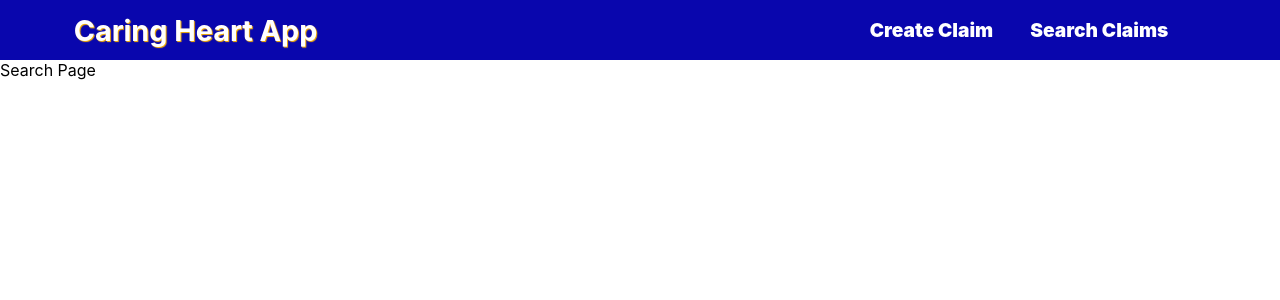
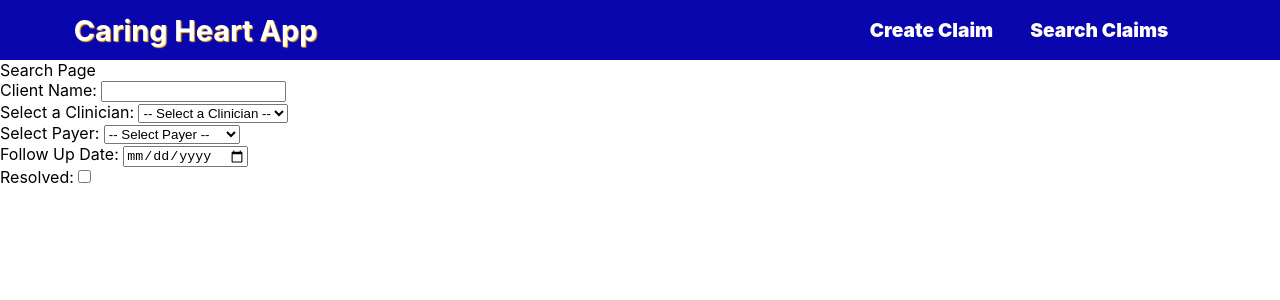
Before and after one commit to WesGlassmeyer/caring-hearts, a React (Create React App) app: page /search in a window 1280 px wide. Shown: the top 300 px of the page. Built offline with nearby package versions, Linux system fonts and the light colour scheme.

Commit message:
create form

```diff
--- a/src/SearchPage/SearchPage.js
+++ b/src/SearchPage/SearchPage.js
@@ -1,7 +1,115 @@
 import React, { Component } from "react";
+import DropdownFilter from "../DropDownFilter/DropDownFilter";
+import DateInput from "../DateInput/DateInput";
 
 export default class SearchPage extends Component {
+  state = {
+    clinician: "",
+    office: "",
+    name: "",
+    serviceDate: "",
+    eobDate: "",
+    memberId: "",
+    claimNumber: "",
+    payer: "",
+    notes: "",
+    denial: "",
+    resolved: "false",
+    followUpDate: "",
+    balance: "",
+    payPeriod: "",
+  };
+
+  setFormData = (event) => {
+    this.setState({ ...this.state, [event.target.name]: event.target.value });
+  };
+
+  handleSubmit = (event) => {
+    event.preventDefault();
+    console.log("searching");
+  };
+
   render() {
-    return <div>Search Page</div>;
+    const dropdownValues = {
+      clinician: {
+        id: "clinician",
+        label: "Select a Clinician",
+        name: "clinician",
+        options: ["Jim", "Bob", "Joe", "Jen"],
+      },
+      payer: {
+        id: "payer",
+        label: "Select Payer",
+        name: "payer",
+        options: ["Blue Cross", "Humana", "Aetna", "United Health Care"],
+      },
+    };
+
+    let dateValues = {
+      followUpDate: {
+        id: "followUpDate",
+        label: "Follow Up Date",
+        name: "followUpDate",
+      },
+    };
+
+    return (
+      <div>
+        <form>
+          Search Page
+          <div>
+            <label htmlFor="name">Client Name: </label>
+            <input
+              type="text"
+              id="name"
+              name="name"
+              onChange={this.setFormData}
+              value={this.state.name}
+            ></input>
+          </div>
+          <DropdownFilter
+            id={dropdownValues.clinician.options}
+            label={dropdownValues.clinician.label}
+            options={dropdownValues.clinician.options}
+            name={dropdownValues.clinician.name}
+            value={this.state.clinician}
+            onChange={this.setFormData}
+            aria="clinician"
+          />
+          <DropdownFilter
+            id={dropdownValues.payer.options}
+            label={dropdownValues.payer.label}
+            options={dropdownValues.payer.options}
+            name={dropdownValues.payer.name}
+            value={this.state.payer}
+            onChange={this.setFormData}
+            aria="payer"
+          />
+          <DateInput
+            id={dateValues.followUpDate.id}
+            label={dateValues.followUpDate.label}
+            value={this.state.followUpDate}
+            name={dateValues.followUpDate.name}
+            onChange={this.setFormData}
+          />
+          <div>
+            <label htmlFor="resolved">Resolved:</label>
+            <input
+              type="checkbox"
+              id="resolved"
+              name="resolved"
+              onChange={this.setFormData}
+              value={
+                this.state.resolved === ""
+                  ? true
+                  : this.state.resolved === "true"
+                  ? false
+                  : true
+              }
+            />
+          </div>
+        </form>
+      </div>
+    );
   }
 }
```
